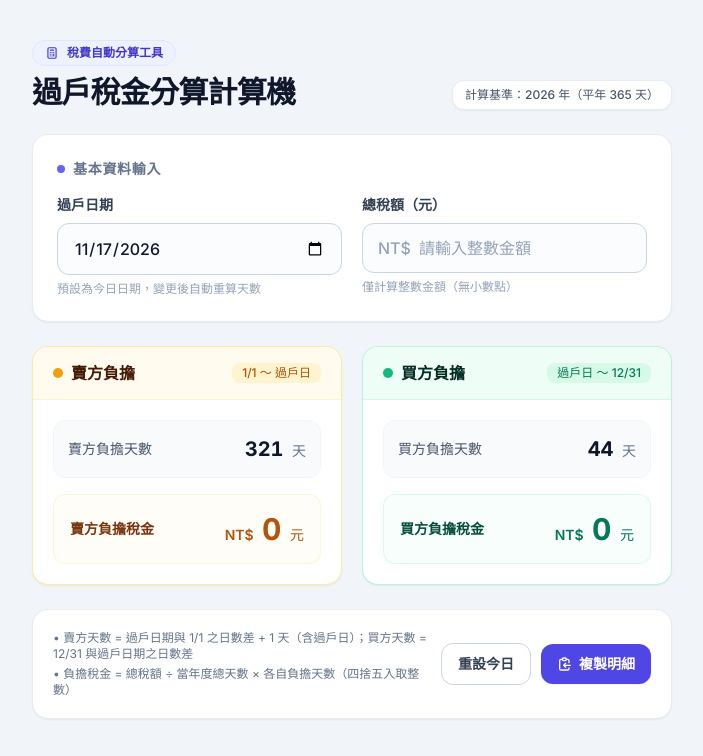
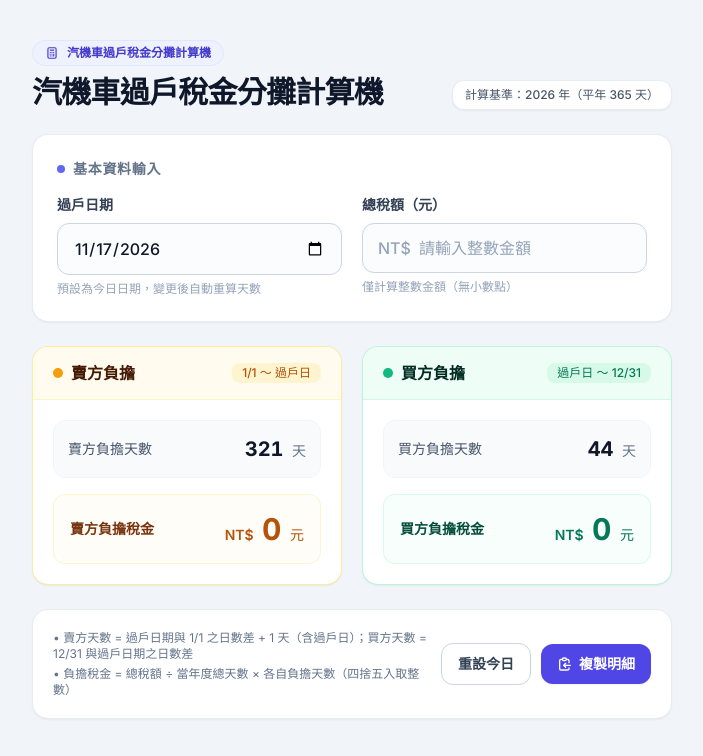
Before and after one commit to Alan-Yeh-TW/car-tax, a plain HTML site: page index.html in a window 1280 px wide. Shown: the whole page, without its empty margins (288-991 px from the left). Drawn offline with nearby package versions, Linux system fonts and the light colour scheme.

Commit message:
Update index.html

```diff
--- a/index.html
+++ b/index.html
@@ -34,9 +34,9 @@
                     <svg class="w-3.5 h-3.5" fill="none" stroke="currentColor" viewBox="0 0 24 24">
                         <path stroke-linecap="round" stroke-linejoin="round" stroke-width="2" d="M9 7h6m0 10v-3m-3 3h.01M9 17h.01M9 14h.01M12 14h.01M15 11h.01M12 11h.01M9 11h.01M7 21h10a2 2 0 002-2V5a2 2 0 00-2-2H7a2 2 0 00-2 2v14a2 2 0 002 2z"></path>
                     </svg>
-                    <span>稅費自動分算工具</span>
+                    <span>汽機車過戶稅金分攤計算機</span>
                 </div>
-                <h1 class="text-2xl sm:text-3xl font-bold text-slate-900 tracking-tight">過戶稅金分算計算機</h1>
+                <h1 class="text-2xl sm:text-3xl font-bold text-slate-900 tracking-tight">汽機車過戶稅金分攤計算機</h1>
             </div>
             <div id="yearInfoBadge" class="inline-flex items-center self-center sm:self-end px-3 py-1.5 rounded-xl bg-white text-slate-600 text-xs font-medium shadow-sm border border-slate-200/80">
                 <!-- 由 JS 動態填入年度天數資訊 -->
```
